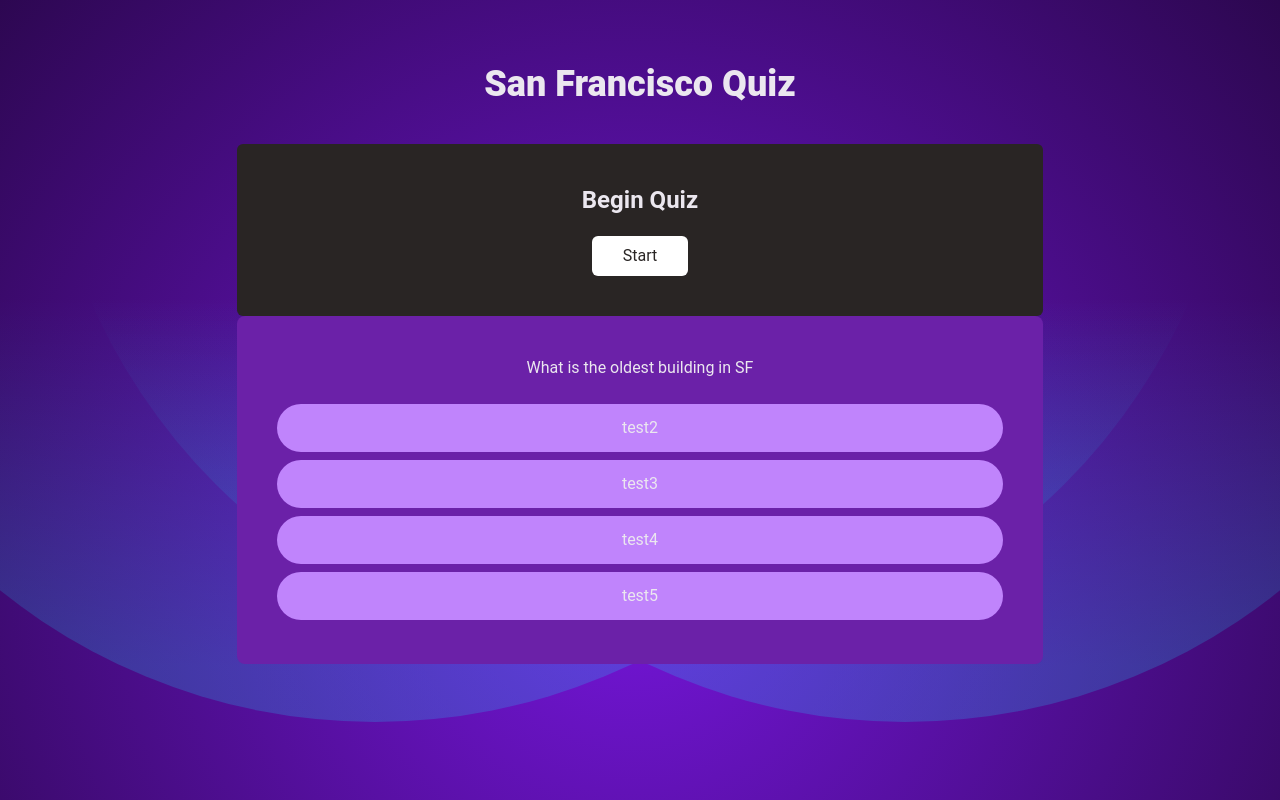
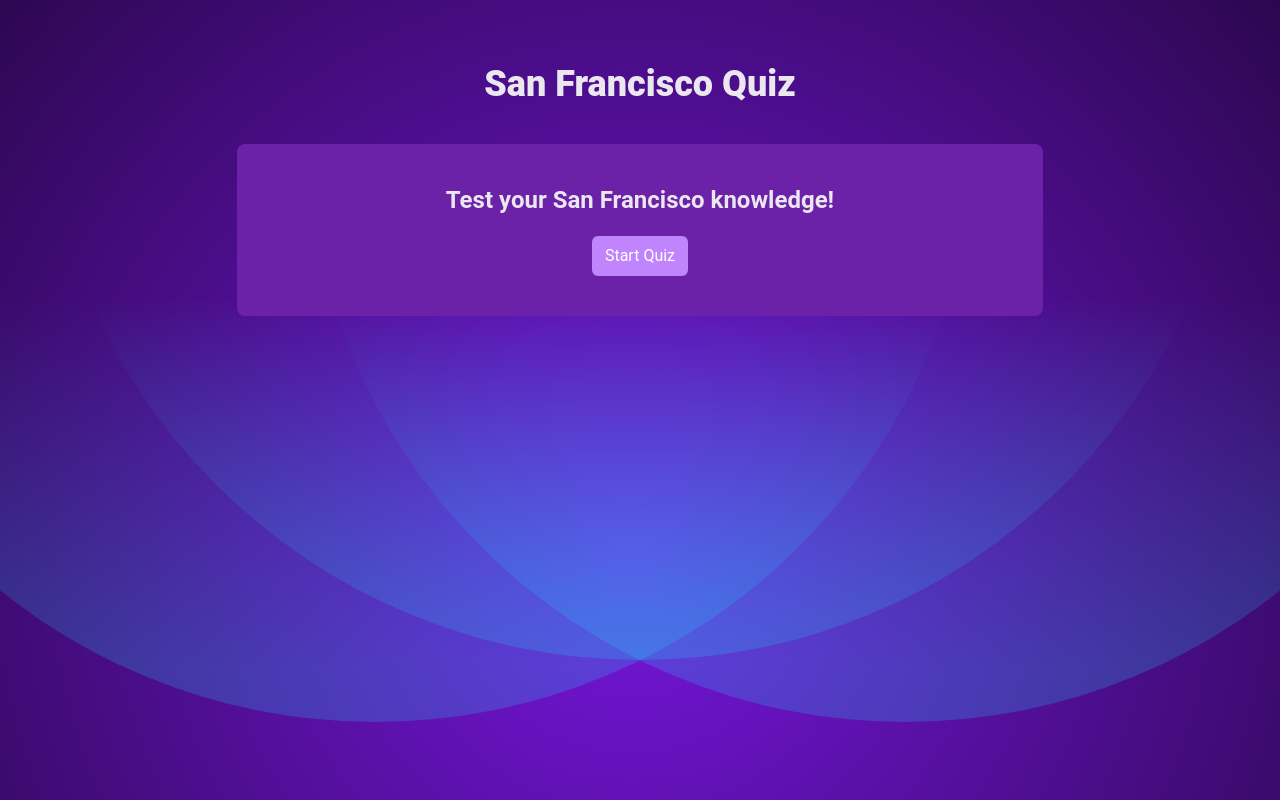
Before and after one commit to SourceSailor/SF-Quiz, a React (Vite) app in the folder quiz-project/: page / in a window 1280 px wide. Built offline with nearby package versions, Linux system fonts and the light colour scheme.

Commit message:
Changed state management
Changed where the state was managed.

Created UI functionality that shows what the correct and incorrect answer is once selected

```diff
--- a/quiz-project/src/App.jsx
+++ b/quiz-project/src/App.jsx
@@ -1,16 +1,63 @@
+import { useState, useCallback } from "react";
+
 import StartCard from "./components/StartCard";
+import QuizCard from "./components/QuizCard";
+import { quizData } from "./data";
 
 import "./App.css";
-import QuizCard from "./components/QuizCard";
 
 function App() {
+  const [gameStart, setGameStart] = useState(false);
+  const [gameOver, setGameOver] = useState(false);
+  const [questionIndex, setQuestionIndex] = useState(0);
+  const [playerData, setPlayerData] = useState([]);
+
+  const quizQuestion = quizData[questionIndex].question;
+  const quizAnswers = quizData[questionIndex].answers;
+
+  function onStartGame() {
+    setGameStart(true);
+  }
+
+  function updatePlayerData(data) {
+    setPlayerData((prevData) => [
+      ...prevData,
+      {
+        id: data.id,
+        text: data.text,
+        isCorrect: data.isCorrect,
+      },
+    ]);
+  }
+
+  const onNextQuestion = useCallback(() => {
+    if (questionIndex < quizData.length - 1) {
+      setQuestionIndex((prevIndex) => prevIndex + 1);
+    } else {
+      setGameOver(true);
+    }
+  }, [questionIndex]);
+
+  const onAnswerQuestion = useCallback(() => {}, [playerData]);
+
+  console.log("Player Data: ", playerData);
   return (
     <>
       <h1 className="text-4xl font-extrabold mb-10">San Francisco Quiz</h1>
+      {!gameStart && <StartCard startGame={onStartGame} />}
 
-      <StartCard />
+      {gameStart && !gameOver && (
+        <QuizCard
+          updatePlayerData={updatePlayerData}
+          onNextQuestion={onNextQuestion}
+          questionIndex={questionIndex}
+          quizQuestion={quizQuestion}
+          quizAnswers={quizAnswers}
+          playerData={playerData}
+        />
+      )}
 
-      <QuizCard />
+      {gameOver && "GAME OVER"}
     </>
   );
 }
--- a/quiz-project/src/components/QuizCard.jsx
+++ b/quiz-project/src/components/QuizCard.jsx
@@ -1,45 +1,38 @@
-import { useState } from "react";
-
-import { quizData } from "../data.js";
-
-const QuizCard = () => {
-  const [currentQuizQuestionIndex, setCurrentQuizQuestionIndex] = useState(0);
-  const [gameOver, setGameOver] = useState(false);
-  const [userData, setUserData] = useState([]);
-
-  const currentQuestion = quizData[currentQuizQuestionIndex];
-
-  function onUserSubmission(questionData) {
-    setUserData((prevData) => [
-      ...prevData,
-      { question: currentQuestion.question, text: questionData.text },
-    ]);
-
-    if (currentQuizQuestionIndex < quizData.length - 1) {
-      setCurrentQuizQuestionIndex((prevIdx) => prevIdx + 1);
-    } else {
-      setGameOver(true);
-    }
-  }
-  console.log(gameOver);
+const QuizCard = ({
+  quizQuestion,
+  quizAnswers,
+  onNextQuestion,
+  updatePlayerData,
+  playerData,
+  questionIndex,
+}) => {
+  const currentPlayerAnswer = playerData[questionIndex];
+  console.log("Curr Player Ansswer: ", currentPlayerAnswer);
   return (
-    <div className="flex flex-col m-auto p-10 w-[70%] rounded-lg bg-purple-800">
-      {!gameOver ? (
-        <>
-          <h4 className="mb-5">{currentQuestion.question}</h4>
-          {currentQuestion.answers.map((question) => (
-            <div
-              className="flex flex-col my-1 p-3 rounded-3xl items-center justify-center bg-purple-400 hover:bg-purple-600"
-              key={question.text}
-              onClick={() => onUserSubmission(question)}
-            >
-              <button>{question.text} </button>
-            </div>
-          ))}
-        </>
-      ) : (
-        "GAME OVER"
-      )}
+    <div className="flex flex-col m-auto px-8 py-5 w-[70%] rounded-lg bg-purple-800 h-[400px] justify-center">
+      <h4 className="mb-5">{quizQuestion}</h4>
+      {quizAnswers.map((answer) => (
+        <button
+          key={answer.id}
+          className={`flex flex-col my-1 p-3 rounded-3xl items-center justify-center bg-purple-400 hover:bg-purple-600 ${
+            currentPlayerAnswer !== undefined
+              ? answer.isCorrect === false
+                ? "bg-red-500 hover:disabled"
+                : "bg-green-500 hover:disabled"
+              : "bg-purple-400 hover:bg-purple-600 "
+          }`}
+          disabled={currentPlayerAnswer !== undefined}
+          onClick={() => updatePlayerData(answer)}
+        >
+          {answer.text}
+        </button>
+      ))}
+      <button
+        onClick={onNextQuestion}
+        className="mt-3 p-2 w-32 rounded-lg hover:text-purple-300"
+      >
+        Next Question
+      </button>
     </div>
   );
 };
--- a/quiz-project/src/components/StartCard.jsx
+++ b/quiz-project/src/components/StartCard.jsx
@@ -1,9 +1,12 @@
-const StartCard = () => {
+const StartCard = ({ startGame }) => {
   return (
-    <div className="flex flex-col p-10 w-[70%] m-auto  bg-stone-800 items-center rounded-md">
-      <h2 className="text-2xl font-bold">Begin Quiz</h2>
-      <button className=" p-2 mt-5 rounded-md text-stone-800 bg-white w-24">
-        Start
+    <div className="flex flex-col p-10 w-[70%] m-auto  bg-purple-800 items-center rounded-lg">
+      <h2 className="text-2xl font-bold">Test your San Francisco knowledge!</h2>
+      <button
+        onClick={startGame}
+        className="p-2 mt-5 rounded-md text-white bg-purple-400 w-24 hover:bg-purple-600"
+      >
+        Start Quiz
       </button>
     </div>
   );
--- a/quiz-project/src/data.js
+++ b/quiz-project/src/data.js
@@ -2,19 +2,50 @@ export const quizData = [
   {
     question: "What is the oldest building in SF",
     answers: [
-      { text: "test2", isCorrect: false },
-      { text: "test3", isCorrect: false },
-      { text: "test4", isCorrect: false },
-      { text: "test5", isCorrect: true },
+      { text: "Mission Dolores", isCorrect: true, id: 1 },
+      { text: "Fort Point", isCorrect: false, id: 2 },
+      { text: "St. Mary’s Cathedral", isCorrect: false, id: 3 },
+      { text: "Presidio Officers' Club", isCorrect: false, id: 4 },
     ],
   },
   {
-    question: "What is the Newest building in SF",
+    question:
+      "What popular San Francisco neighborhood is famous for its Victorian Painted Ladies houses?",
     answers: [
-      { text: "test2234", isCorrect: false },
-      { text: "test23423", isCorrect: false },
-      { text: "test244", isCorrect: false },
-      { text: "test235", isCorrect: true },
+      { text: "FiDi", isCorrect: false, id: 1 },
+      { text: "SOMA", isCorrect: false, id: 2 },
+      { text: "Mission", isCorrect: false, id: 3 },
+      { text: "Alamo Square", isCorrect: true, id: 4 },
+    ],
+  },
+  {
+    question:
+      "Which San Francisco street is home to the oldest and longest continuously operating jazz club on the West Coast?",
+    answers: [
+      { text: "Castro Street", isCorrect: false, id: 1 },
+      { text: "Market Street", isCorrect: false, id: 2 },
+      { text: "Fillmore Street", isCorrect: true, id: 3 },
+      { text: "Mission Street", isCorrect: false, id: 4 },
+    ],
+  },
+  {
+    question:
+      "Which San Francisco Street is the crookedest street in the world",
+    answers: [
+      { text: "Lombard Street", isCorrect: false, id: 1 },
+      { text: "Vermont Street", isCorrect: true, id: 2 },
+      { text: "Harrison Street", isCorrect: false, id: 3 },
+      { text: "Noe Street", isCorrect: false, id: 4 },
+    ],
+  },
+  {
+    question:
+      "What is the affectionate nickname given to the fog that frequently blankets San Francisco?",
+    answers: [
+      { text: "Charles", isCorrect: false, id: 1 },
+      { text: "Fogger", isCorrect: false, id: 2 },
+      { text: "Karl", isCorrect: true, id: 3 },
+      { text: "Misty", isCorrect: false, id: 4 },
     ],
   },
 ];
```
